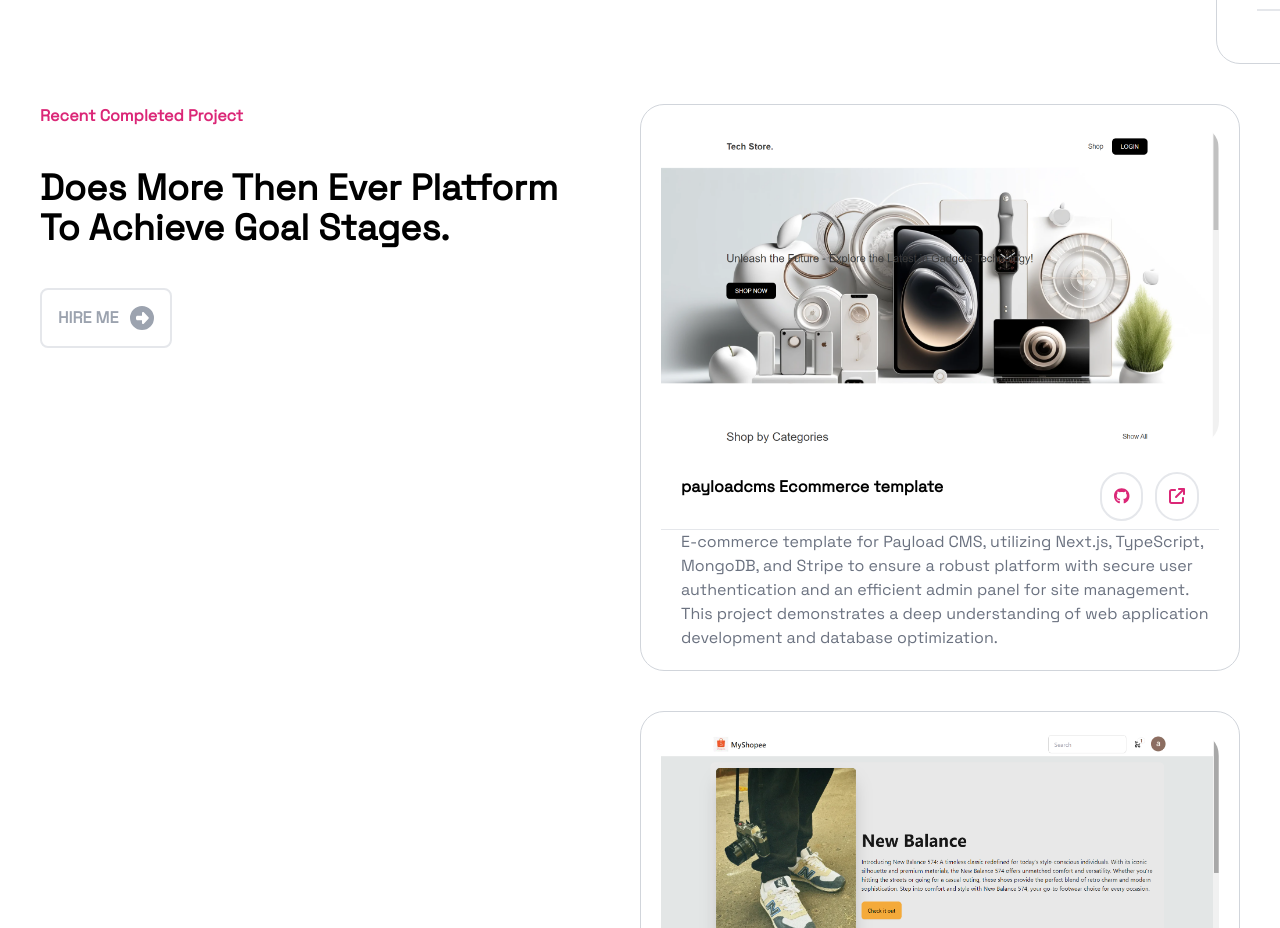
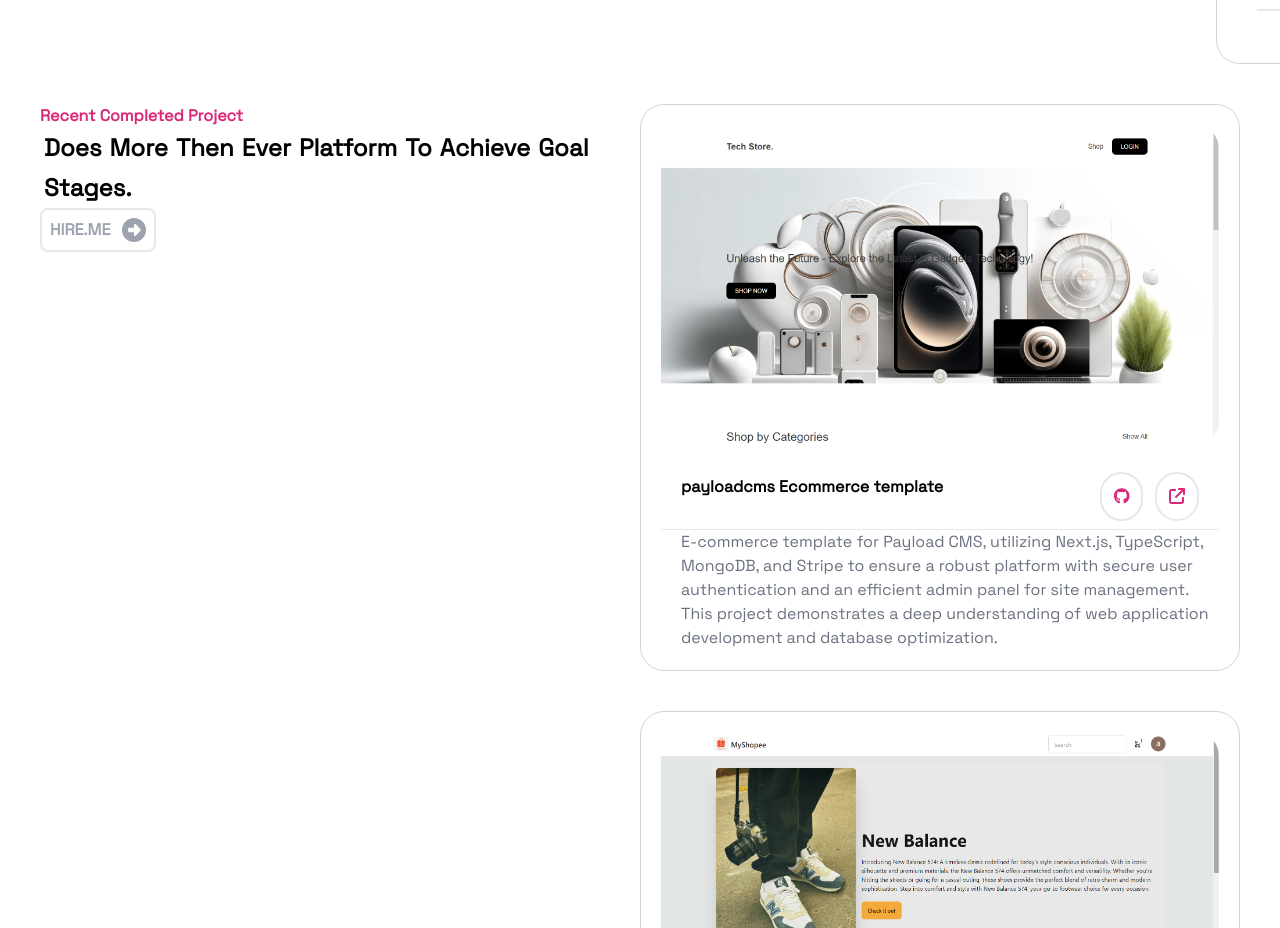
Before and after one commit to redaAssemghor/portfolio, a React (Vite) app: page / in a window 1280 px wide. Shown: the part 1060-1988 px from the top of the page. Built offline with nearby package versions, Linux system fonts and the light colour scheme.

Commit message:
hire me btn

```diff
--- a/src/App.jsx
+++ b/src/App.jsx
@@ -5,6 +5,7 @@ import ContactMe from "./pages/Contact";
 import ScrollUpButton from "./ScrollUpButton";
 import { BrowserRouter, Routes, Route } from "react-router-dom";
 import Home from "./components/Home";
+import TestingGsap from "./components/GsapAnimations";
 
 function App() {
   return (
--- a/src/ScrollUpButton.jsx
+++ b/src/ScrollUpButton.jsx
@@ -14,7 +14,6 @@ function ScrollUpButton() {
 
       setScrollToUp(scrollPosition > 100);
       setScrollPercentage(scrolled);
-      console.log(`Scroll percentage: ${scrolled}%`); // Debug scroll percentage
     };
 
     window.addEventListener("scroll", handleScroll);
@@ -22,7 +21,6 @@ function ScrollUpButton() {
   }, []);
 
   const scrollUp = () => {
-    console.log("Scroll up triggered"); // Debug to check if function is triggered
     window.scrollTo({
       top: 0,
       behavior: "smooth",
--- a/src/components/GsapAnimations.jsx
+++ b/src/components/GsapAnimations.jsx
@@ -21,6 +21,24 @@ const TestingGsap = () => {
       });
     }, container);
 
+    const testerTl = gsap.timeline();
+
+    const tester = document.querySelector(".tester");
+
+    testerTl.from(".tester", {
+      y: -10,
+      stagger: 0.1,
+      ease: "power3.out",
+    });
+
+    tester.addEventListener("mouseenter", () => {
+      testerTl.restart();
+    });
+
+    tester.addEventListener("mouseleave", () => {
+      testerTl.reverse();
+    });
+
     return () => context.revert();
   }, []);
 
--- a/src/components/Hero.jsx
+++ b/src/components/Hero.jsx
@@ -46,9 +46,6 @@ export function Hero() {
         },
         0
       );
-      // .from('.description', {
-
-      // })
     }, ref);
 
     return () => context.revert();
--- a/src/components/Projects.jsx
+++ b/src/components/Projects.jsx
@@ -1,41 +1,95 @@
 import Project from "./Project";
 import { FontAwesomeIcon } from "@fortawesome/react-fontawesome";
 import { faCircleRight } from "@fortawesome/free-solid-svg-icons";
-import { motion, animate } from "framer-motion";
 import { data } from "../../projectsData";
+import { useLayoutEffect, useRef } from "react";
+import gsap from "gsap";
+import { ScrollTrigger } from "gsap/ScrollTrigger";
+import { black, red } from "color-name";
+
+gsap.registerPlugin(ScrollTrigger);
 
 function Projects() {
-  const fadeAnimation = {
-    initial: {
-      x: 100,
-      opacity: 0,
-    },
-    animate: {
-      x: 0,
-      opacity: 1,
-    },
-  };
+  const ref = useRef(null);
+  const text = "Does More Then Ever Platform To Achieve Goal Stages.";
+  const btn = "HIRE.ME";
+
+  useLayoutEffect(() => {
+    const context = gsap.context(() => {
+      const tl = gsap.timeline({
+        scrollTrigger: {
+          trigger: ref.current,
+          start: "top 80%", // Adjust this value as needed
+          toggleActions: "play none none none",
+        },
+      });
+
+      tl.from(
+        ".text",
+        {
+          opacity: 0,
+          y: 24,
+          stagger: 0.1,
+          duration: 1,
+          ease: "expo",
+        },
+        0
+      );
+    }, ref);
+    const btnTl = gsap.timeline({ paused: true });
+
+    const btncontainer = document.querySelector(".btncontainer");
+
+    btnTl
+      .fromTo(
+        ".btnChar",
+        { y: -20, opacity: 0 },
+        { y: 1, stagger: 0.1, duration: 0.1, opacity: 1, ease: "back.out" },
+        0
+      )
+      .to(".btnTopText", { y: 10, opacity: 0, duration: 0.1 }, 0);
+
+    const handleMouseEnter = () => btnTl.play();
+    const handleMouseLeave = () => btnTl.reverse();
+
+    if (btncontainer) {
+      btncontainer.addEventListener("mouseenter", handleMouseEnter);
+      btncontainer.addEventListener("mouseleave", handleMouseLeave);
+    }
+
+    return () => {
+      context.revert();
+      if (btncontainer) {
+        btncontainer.removeEventListener("mouseenter", handleMouseEnter);
+        btncontainer.removeEventListener("mouseleave", handleMouseLeave);
+      }
+    };
+  }, []);
+
   return (
-    <div id="projects" className="lg:flex m-10 relative">
+    <div ref={ref} id="projects" className="lg:flex m-10 relative">
       <div className="flex flex-col lg:w-1/2 h-fit lg:top-1/2 lg:sticky">
         <h1 className="font-semibold text-pink-600">
           Recent Completed Project
         </h1>
-        <motion.p
-          className=" text-4xl font-semibold text-balance my-10"
-          variants={fadeAnimation}
-          initial="initial"
-          whileInView="animate"
-          transition={{
-            duration: "1",
-            delay: "0.5",
-          }}
-        >
-          Does More Then Ever Platform To Achieve Goal Stages.
-        </motion.p>
-        <div className="text-gray-400 w-fit rounded-lg p-4 border-2 hover:border-black hover:text-black duration-500 cursor-pointer">
+        <h1 className="font-bold text-2xl">
+          {text.split(" ").map((char, i) => (
+            <span key={i} className="text inline-block m-1">
+              {char}
+            </span>
+          ))}
+        </h1>
+        <div className="text-gray-400 w-fit rounded-lg p-2 border-2 hover:border-black hover:text-black duration-500 cursor-pointer btncontainer">
           <a className="flex gap-3" href="/contact">
-            <h1 className="font-bold">HIRE ME</h1>
+            <h1 className="font-bold ">
+              {btn.split("").map((char, i) => (
+                <span key={i} className="btnChar inline-block">
+                  {char}
+                </span>
+              ))}
+            </h1>
+            <h1 className="font-bold btnTopText absolute">HIRE.ME</h1>
+
             <FontAwesomeIcon icon={faCircleRight} className="size-6" />
           </a>
         </div>
```
